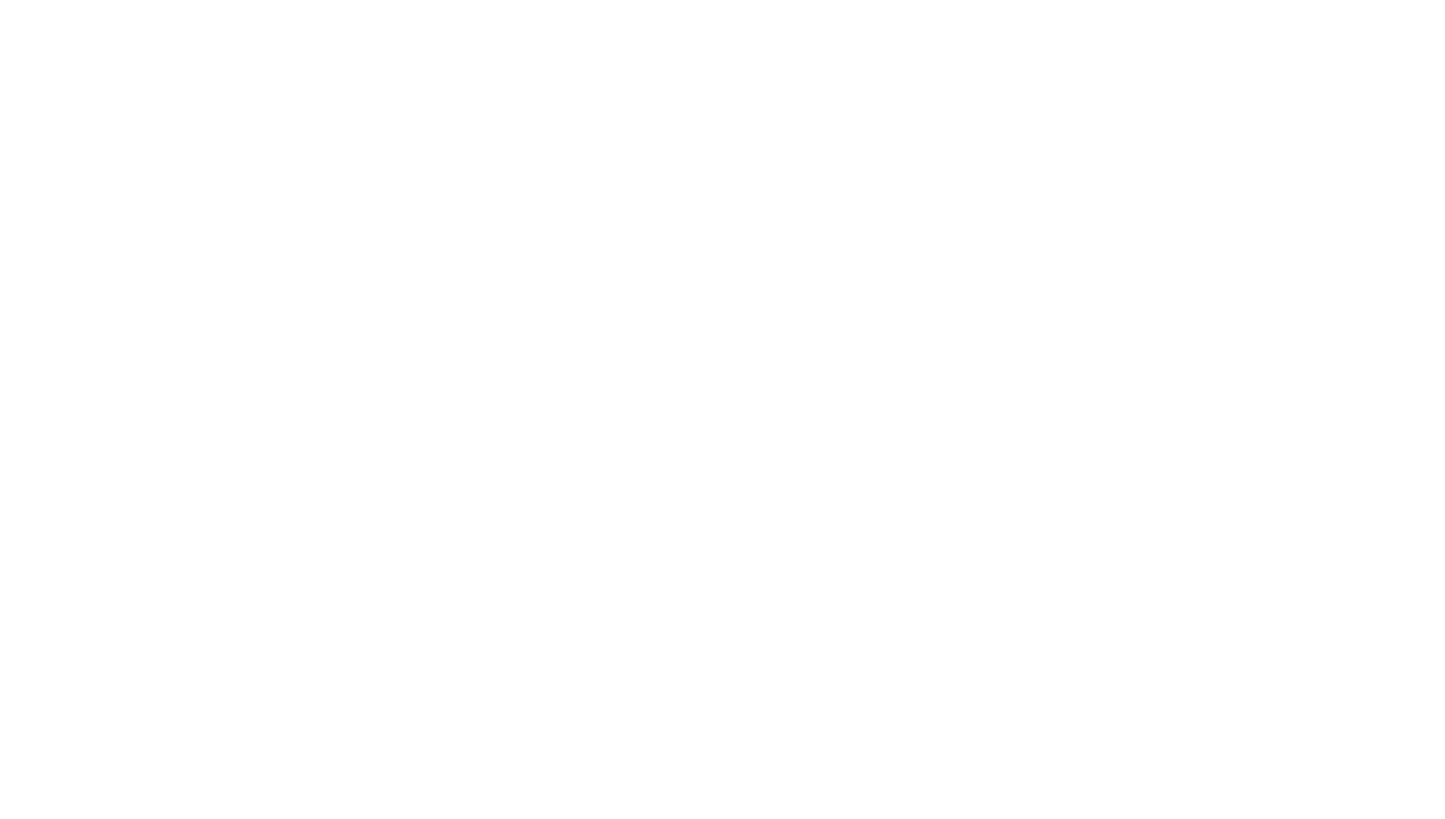
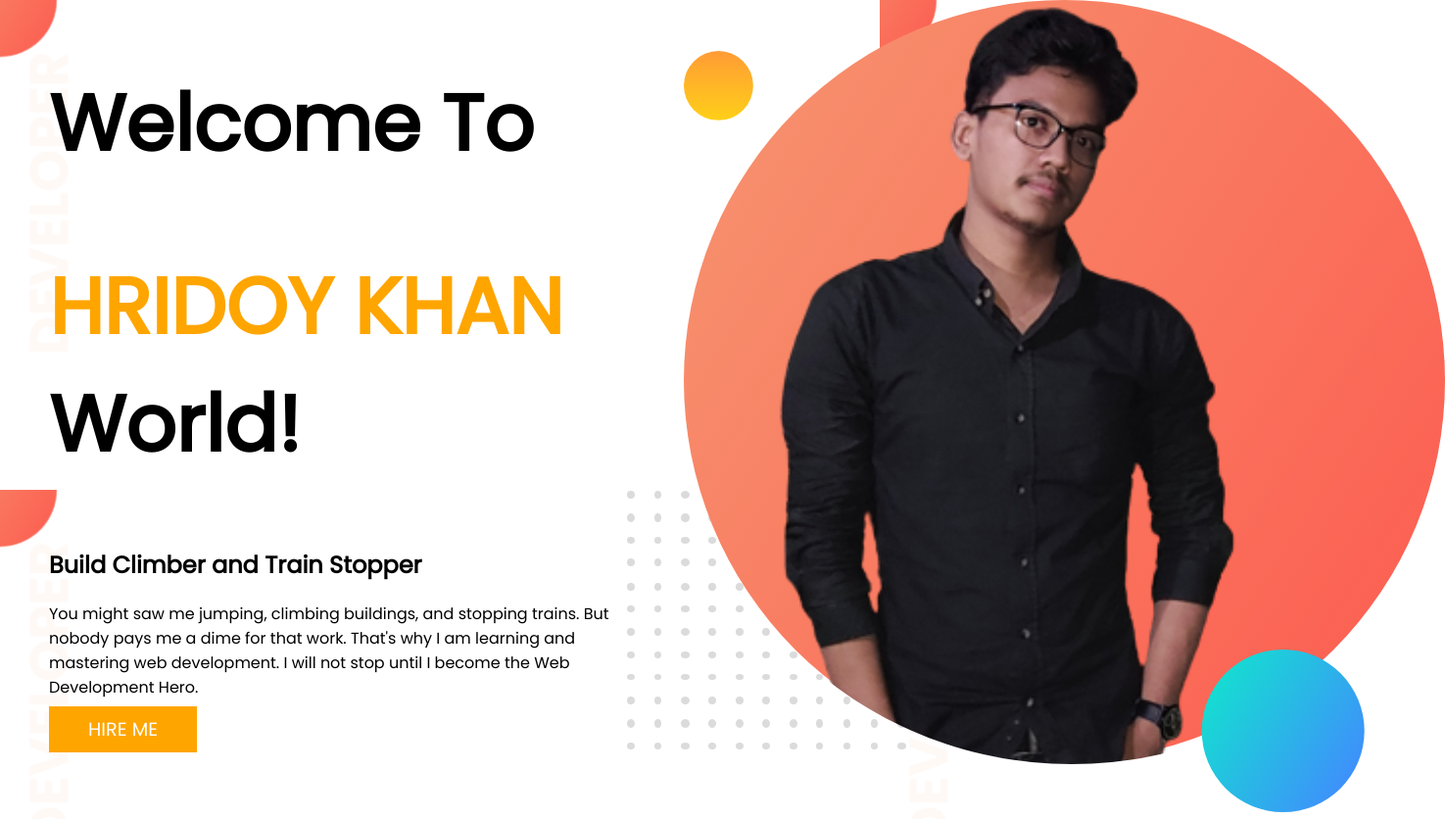
Before and after one commit to hridoy-khan360/DEVELOPER-PORTFOLIO, a plain HTML site: page index.html in a window 1280 px wide. Shown: the whole page at 98% size, 1475 px wide, since content can reach past the window. Before the commit the page ends 800 px from the top, so only its background shows below. Drawn offline with Linux system fonts and the light colour scheme.

Commit message:
DEVELOPER-PORTFOLIO 1

```diff
--- a/index.html
+++ b/index.html
@@ -5,9 +5,39 @@
     <meta http-equiv="X-UA-Compatible" content="IE=edge">
     <meta name="viewport" content="width="", initial-scale=1.0">
     <title>DEVELOPER-PORTFOLIO</title>
+
+    <link rel="preconnect" href="https://fonts.googleapis.com">
+    <link rel="preconnect" href="https://fonts.gstatic.com" crossorigin>
+    <link href="https://fonts.googleapis.com/css2?family=Poppins&display=swap" rel="stylesheet">
+
+
+
     <link rel="stylesheet" href="style.css">
 </head>
 <body>
 
+    <section class="top">
+
+    <div class="tw">
+
+    <H1>Welcome To</H1>
+
+    <h1> <span class="world"> HRIDOY KHAN</span>  World!</h1>
+
+    <h2>Build Climber and Train Stopper</h2>
+
+<p>You might saw me jumping, climbing buildings, and stopping trains. But nobody pays me a dime for that work. That's why I am learning and mastering web development. I will not stop until I become the Web Development Hero.</p>
+
+<a class="link" href="www.fb.com/mhk360"> HIRE ME </a>
+</div>
+
+<div class="iw">
+
+<img src="images/mhk360.png" alt="">
+
+</div>
+
+</section>
+
 </body>
 </html>
--- a/style.css
+++ b/style.css
@@ -0,0 +1,61 @@
+h1{
+
+font-size: 80px;
+
+
+}
+
+body{
+
+    font-family: 'Poppins', sans-serif;
+
+    margin: 0%;
+
+}
+
+.world {
+
+color:orange ;
+
+}
+
+section {
+
+display: flex;
+
+}
+
+.iw {
+
+width: 50%;
+
+padding: %;
+
+}
+
+
+.tw {
+
+    padding-left: 50px;
+width: 50%;
+
+
+}
+
+.link {
+
+text-decoration: none;
+background-color: orange;
+background-image:linear-gradient(orange tomato);
+padding: 10px 40px;
+color: white;
+font-size: larger;
+
+
+}
+
+.top{
+
+background-image: url(images/top-banner.png);
+
+}
```
Also changed, not shown: images/mhk360.jpg (added), images/mhk360.png (added), images/top-banner.png (added).
